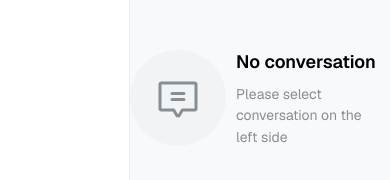
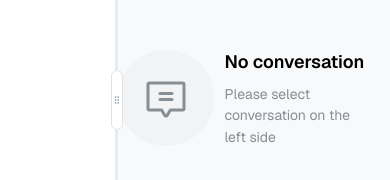
Before and after one commit to timeskype3/webchat-robolingo, a Next.js app: page / in a window 390 px wide. Shown: the part 357-537 px from the top of the page. Built offline with nearby package versions, Linux system fonts and the light colour scheme; no server answers; the database is empty; sample sign-in values are in the browser's storage.

Commit message:
feat: implement Splitter for responsive layout in chat components

```diff
--- a/app/page.tsx
+++ b/app/page.tsx
@@ -3,7 +3,7 @@
 import { useCallback, useEffect, useState } from "react";
 import { useRouter } from "next/navigation";
 import { onAuthStateChanged, signOut, type User } from "firebase/auth";
-import { Alert, Center, Flex, Loader } from "@mantine/core";
+import { Alert, Center, Flex, Loader, Splitter } from "@mantine/core";
 
 import { ConversationList } from "@/components/chat/ConversationList";
 import { ChatRoom } from "@/components/chat/ChatRoom";
@@ -105,8 +105,14 @@ export default function ChatPage() {
       )}
 
       <Flex flex={1} mih={0}>
-        {/* <Splitter> */}
-        {/* <Splitter.Pane defaultSize={50} min={20} max={60}> */}
+        <Splitter w="100%" mih={0} handleColor="gray.2">
+          <Splitter.Pane
+            defaultSize={30}
+            min={20}
+            max={50}
+            miw={0}
+            style={{ overflow: "hidden" }}
+          >
             <ConversationList
               conversations={conversations}
               isLoadingMore={isLoadingMore}
@@ -117,8 +123,13 @@ export default function ChatPage() {
               selectedId={selectedId}
               onSelectConversation={selectConversation}
             />
-        {/* </Splitter.Pane> */}
-        {/* <Splitter.Pane defaultSize={50} min={20} style={{ height: "100%" }}> */}
+          </Splitter.Pane>
+          <Splitter.Pane
+            defaultSize={70}
+            min={50}
+            miw={0}
+            style={{ display: "flex", overflow: "hidden" }}
+          >
             <ChatRoom
               key={selectedId ?? "empty"}
               isLoadingOlder={isLoadingOlder}
@@ -133,8 +144,8 @@ export default function ChatPage() {
               onSetDraft={setDraft}
               onSendMessage={handleSend}
             />
-        {/* </Splitter.Pane> */}
-        {/* </Splitter> */}
+          </Splitter.Pane>
+        </Splitter>
       </Flex>
     </Flex>
   );
--- a/components/chat/ConversationList.tsx
+++ b/components/chat/ConversationList.tsx
@@ -53,7 +53,8 @@ export const ConversationList = memo(function ConversationList(
   return (
     <ScrollArea
       viewportRef={viewport}
-      w={{ base: 130, sm: 340 }}
+      w="100%"
+      h="100%"
       bg="white"
       style={{
         flexShrink: 0,
```
Also changed, not shown: 1 other file (tests, documents, lock files or other folders). Lines whose indentation alone changed are shown as unchanged.
